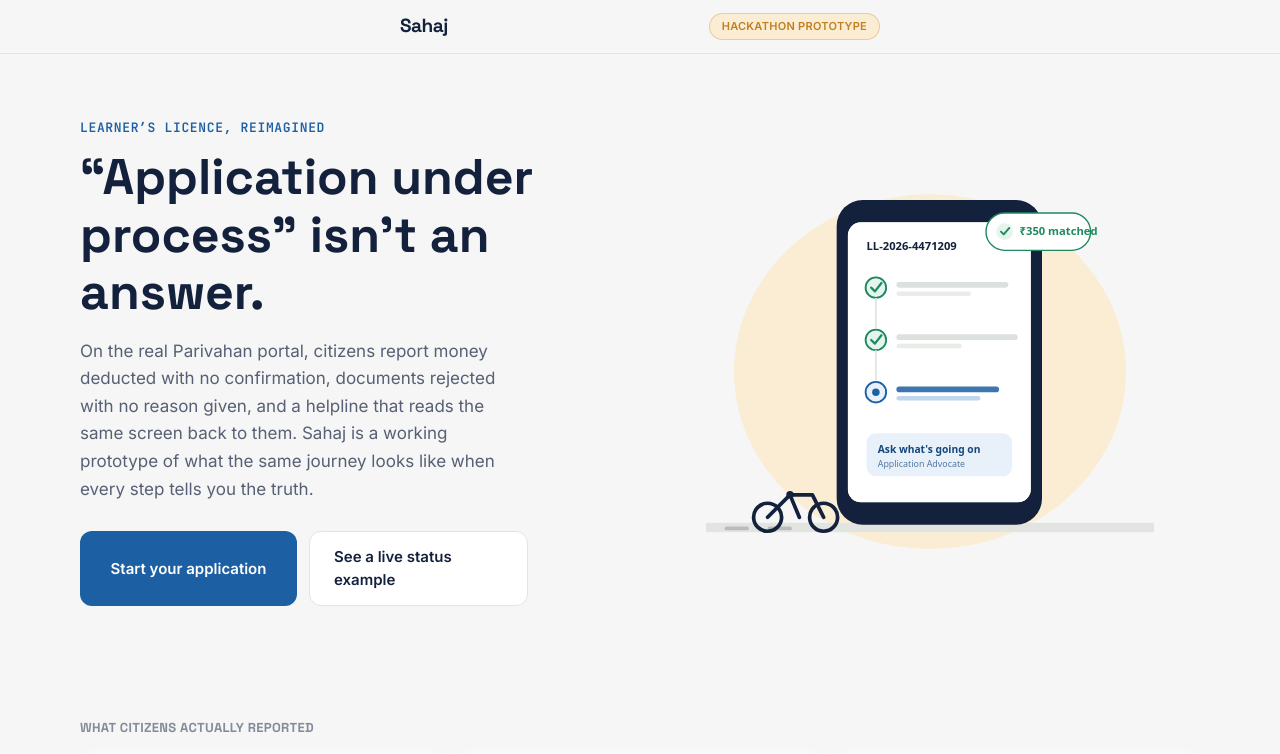
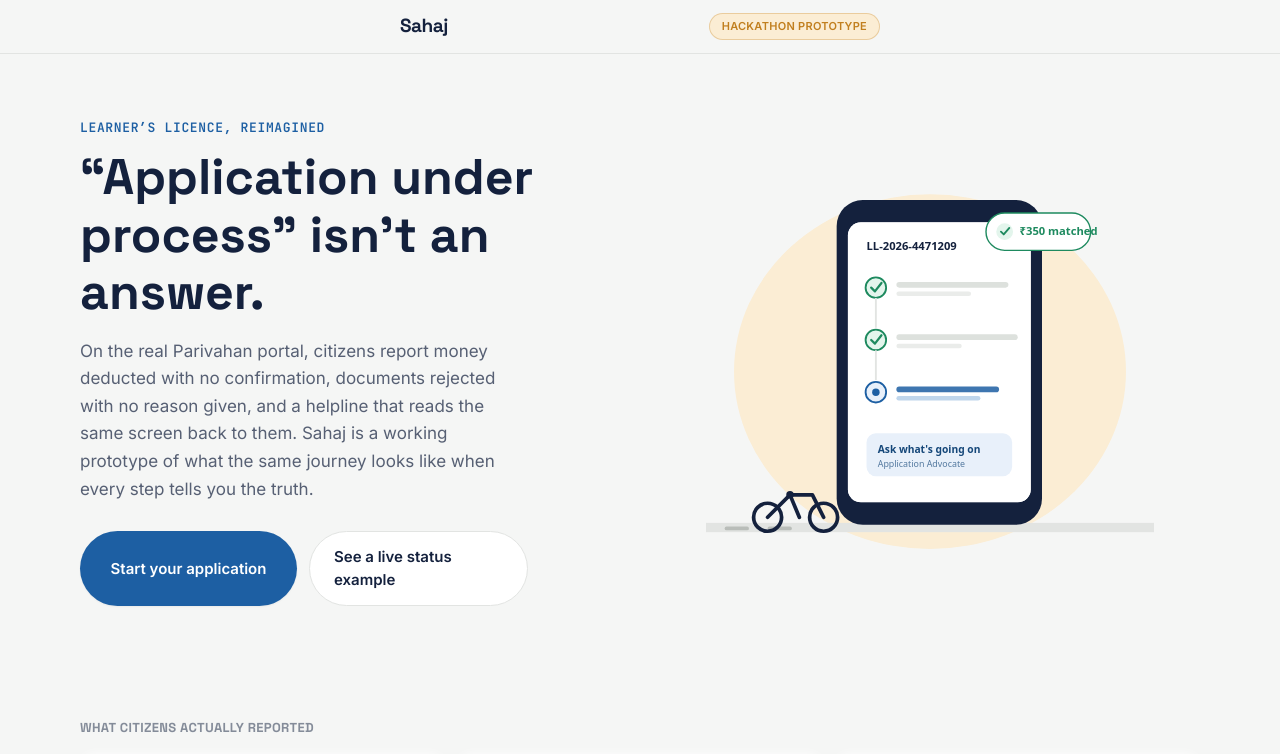
Before and after one commit to NavjotSingh-cpu/sehaj2, a Next.js app: page / in a window 1280 px wide. Shown: the top 754 px of the page. Built offline with nearby package versions, Linux system fonts and the light colour scheme.

Commit message:
Refine global minimal UI styling

```diff
--- a/app/globals.css
+++ b/app/globals.css
@@ -1,54 +1,15 @@
 @tailwind base;
 @tailwind components;
 @tailwind utilities;
-
 @layer base {
-  * {
-    @apply border-line;
-  }
-  html {
-    -webkit-text-size-adjust: 100%;
-  }
-  body {
-    font-feature-settings: "cv02", "cv03", "cv04", "cv11";
-  }
-  h1, h2, h3 {
-    @apply font-display;
-  }
-  :focus-visible {
-    outline: 2px solid #1D5FA3;
-    outline-offset: 2px;
-  }
-  @media (prefers-reduced-motion: reduce) {
-    *, *::before, *::after {
-      animation-duration: 0.01ms !important;
-      animation-iteration-count: 1 !important;
-      transition-duration: 0.01ms !important;
-      scroll-behavior: auto !important;
-    }
-  }
+  * { @apply border-line; } html { -webkit-text-size-adjust: 100%; } body { font-feature-settings: "cv02", "cv03", "cv04", "cv11"; } h1, h2, h3 { @apply font-display; }
+  :focus-visible { outline: 3px solid #0B7564; outline-offset: 3px; }
+  @media (prefers-reduced-motion: reduce) { *, *::before, *::after { animation-duration: .01ms !important; animation-iteration-count: 1 !important; transition-duration: .01ms !important; scroll-behavior: auto !important; } }
 }
-
 @layer components {
-  .btn-primary {
-    @apply inline-flex items-center justify-center rounded-xl bg-trust px-6 py-3.5 text-[15px] font-semibold text-white
-    transition-colors hover:bg-trust-dark active:bg-trust-dark disabled:cursor-not-allowed disabled:bg-line disabled:text-ink/40;
-    min-height: 48px;
-  }
-  .btn-secondary {
-    @apply inline-flex items-center justify-center rounded-xl border border-line bg-white px-6 py-3.5 text-[15px] font-semibold text-ink
-    transition-colors hover:bg-paper active:bg-paper;
-    min-height: 48px;
-  }
-  .card {
-    @apply rounded-2xl border border-line bg-card shadow-card;
-  }
-  .field-label {
-    @apply mb-1.5 block text-[13px] font-medium text-ink/70;
-  }
-  .field-input {
-    @apply w-full rounded-xl border border-line bg-white px-4 py-3 text-[16px] text-ink placeholder:text-ink/35
-    focus:border-trust focus:outline-none focus:ring-2 focus:ring-trust/20;
-    min-height: 48px;
-  }
+  .btn-primary { @apply inline-flex min-h-12 items-center justify-center rounded-full bg-trust px-6 py-3.5 text-[15px] font-semibold text-white shadow-sm transition-all hover:-translate-y-0.5 hover:bg-trust-dark hover:shadow-md active:translate-y-0 disabled:cursor-not-allowed disabled:bg-line disabled:text-ink/40; }
+  .btn-secondary { @apply inline-flex min-h-12 items-center justify-center rounded-full border border-line bg-white px-6 py-3.5 text-[15px] font-semibold text-ink transition-colors hover:bg-trust-light active:bg-trust-light; }
+  .card { @apply rounded-2xl border border-line bg-card shadow-card; }
+  .field-label { @apply mb-1.5 block text-[13px] font-semibold text-ink/70; }
+  .field-input { @apply min-h-12 w-full rounded-xl border border-line bg-white px-4 py-3 text-[16px] text-ink placeholder:text-ink/35 focus:border-trust focus:outline-none focus:ring-4 focus:ring-trust/10; }
 }
```
